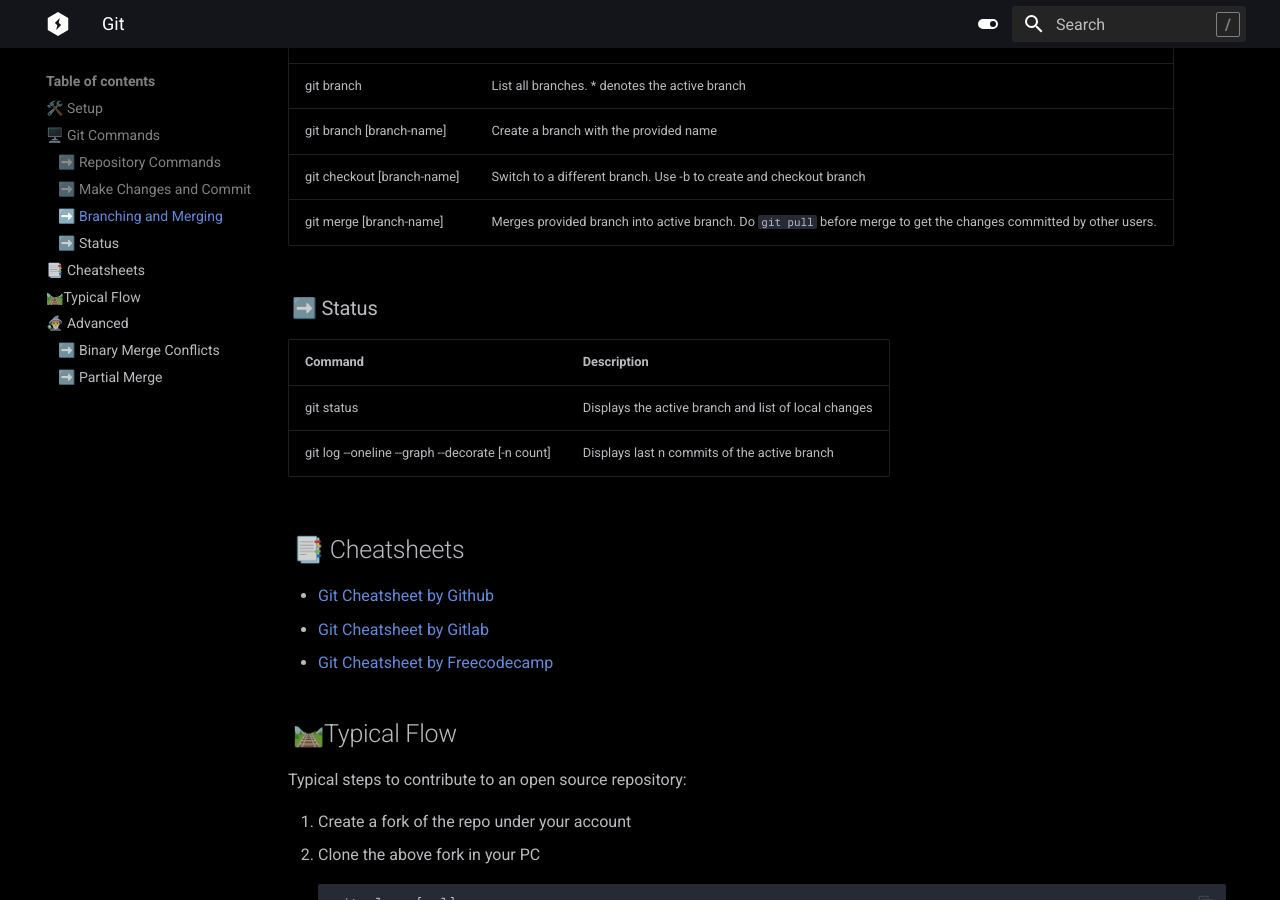
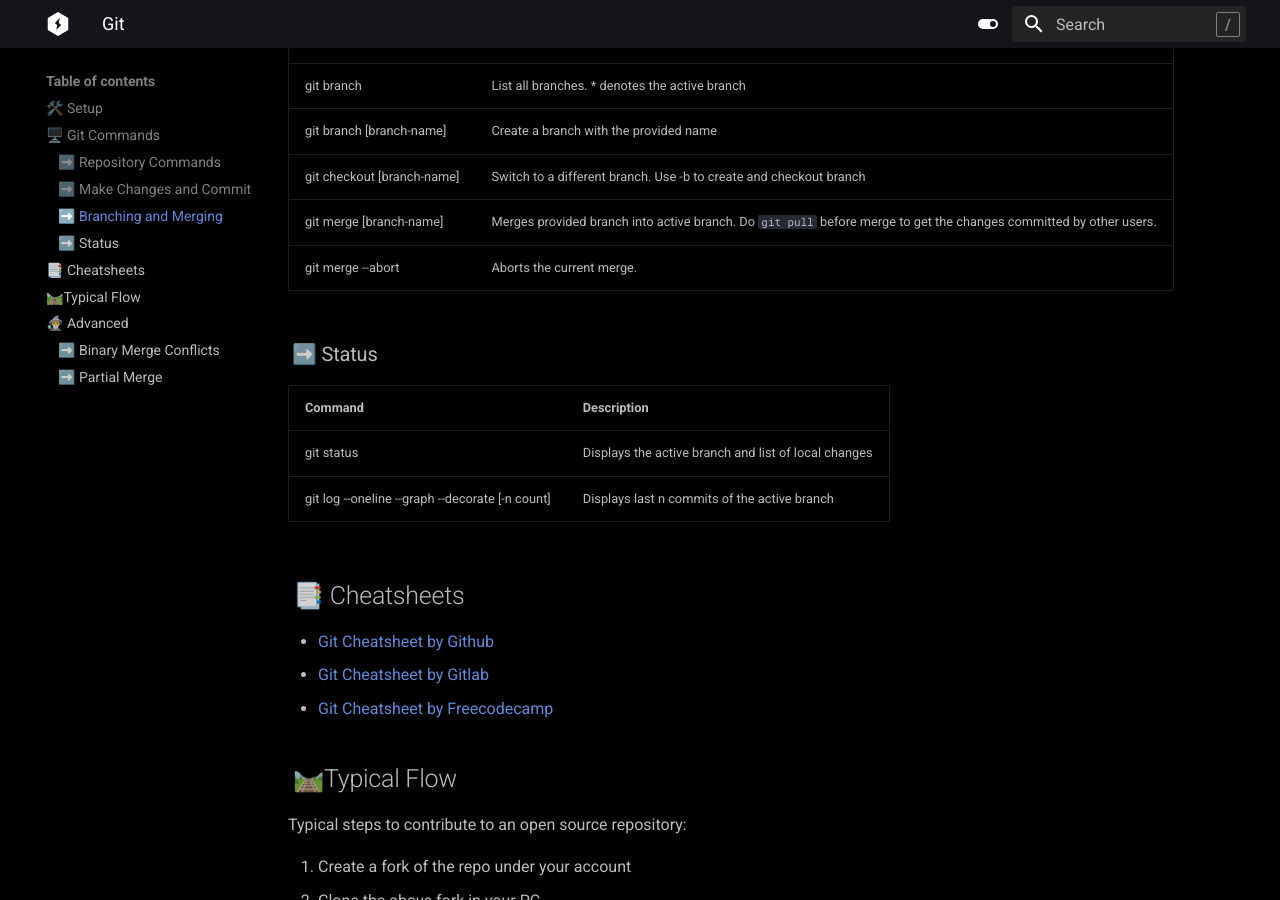
Before and after one commit to KarthikAbiram/xtldr, an MkDocs documentation site: the page built from docs/git/index.md, in a window 1280 px wide and 900 px high, scrolled down 1474 px. Built offline with MkDocs 1.6.1 and Material for MkDocs 9.7.7, drawn with Linux system fonts in a browser that asks for light colours; comment, search, counter and statistics services are not loaded.

Commit message:
Add git merge --abort

```diff
--- a/docs/git/index.md
+++ b/docs/git/index.md
@@ -46,6 +46,7 @@ For installing and setup, please refer to [xTLDR Git Setup](\git\setup)
 | git branch [branch-name]   | Create a branch with the provided name                                                                             |
 | git checkout [branch-name] | Switch to a different branch. Use -b to create and checkout branch                                                 |
 | git merge [branch-name]    | Merges provided branch into active branch. Do `git pull` before merge to get the changes committed by other users. |
+| git merge --abort          | Aborts the current merge.                                                                                          |
 
 ### ➡️ Status
 | Command                                         | Description                                          |
```
